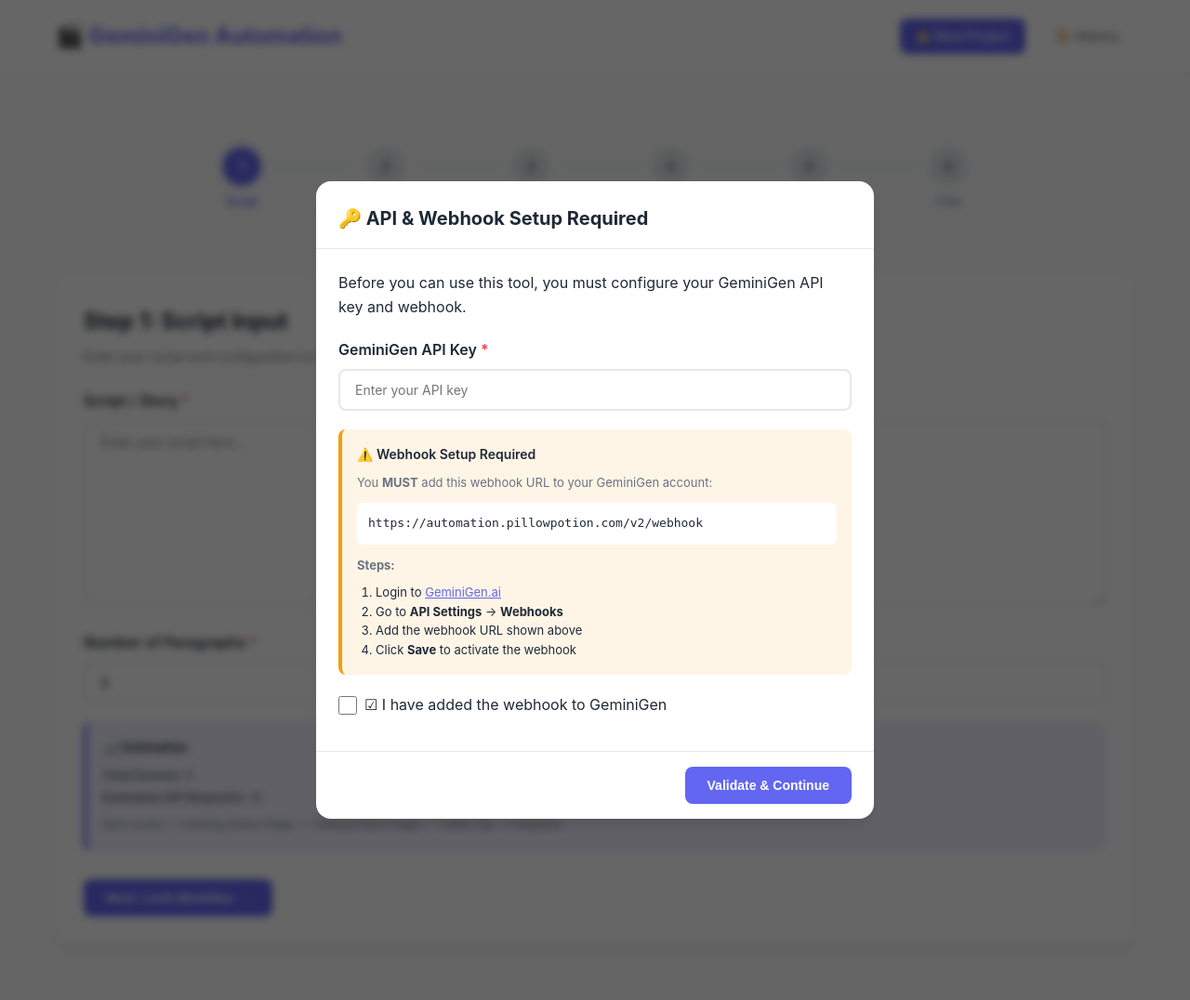
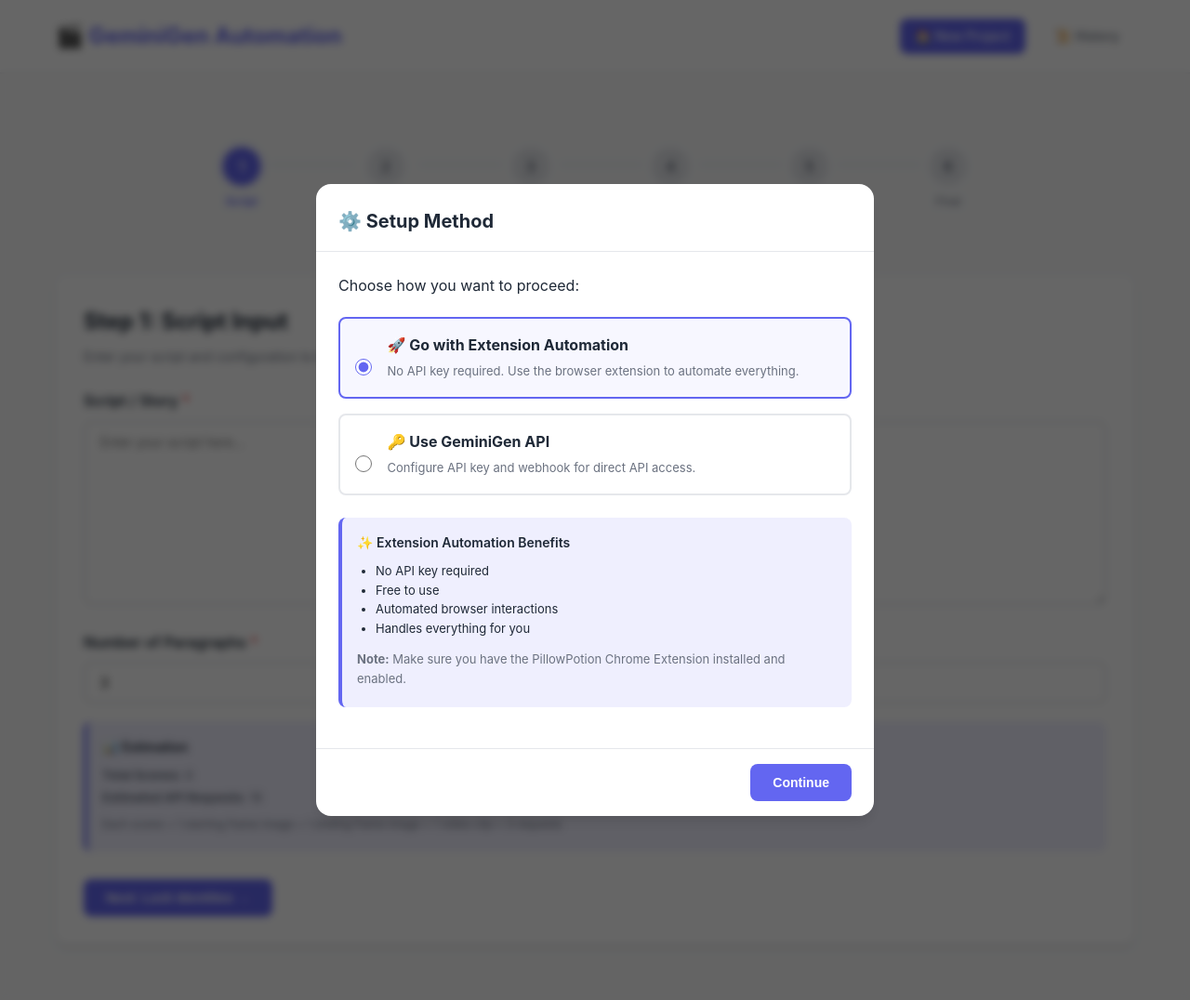
Before and after one commit to PillowPotionDiet/automation, a PHP site: page /public/tools/youtube-story-generator/ in a window 1280 px wide. Shown: the whole page at 93% size. Run offline with PHP 8.4, Linux system fonts and the light colour scheme.

Commit message:
Add Extension Automation bypass option to YouTube Story Generator
Added a second setup method that allows users to bypass API configuration
and use the Chrome extension for automation instead.

Changes:
- Updated Setup Modal with two options:
  1. Extension Automation (default) - No API key required
  2. GeminiGen API - Traditional API key + webhook setup
- Added radio button selection with visual feedback
- Added toggleSetupMethod() to show/hide relevant sections
- Updated validation logic to support both methods
- Extension Automation bypasses API validation completely
- Saves user's choice to localStorage (setupMethod)
- Updated modal header from "API & Webhook Setup Required" to "Setup Method"
- Added CSS styles for radio options with hover effects
- Added Extension Automation benefits info box
- Modal only shows on first visit or if API method selected without credentials

User Flow:
- First-time users see Setup Method modal
- Can choose Extension Automation (free, no config) or API (requires key)
- Extension Automation: Click Continue → proceed to script input
- API Method: Enter API key + confirm webhook → validate → proceed
- Choice is remembered in localStorage
- Both methods work with Storyboard Brain and GeminiGen Brain

Co-Authored-By: Claude Sonnet 4.5 <noreply@anthropic.com>

```diff
--- a/public/tools/youtube-story-generator/index.html
+++ b/public/tools/youtube-story-generator/index.html
@@ -210,15 +210,38 @@
     <div id="validationModal" class="modal-overlay" style="display: none;">
         <div class="modal">
             <div class="modal-header">
-                <h2>🔑 API & Webhook Setup Required</h2>
+                <h2>⚙️ Setup Method</h2>
                 <!-- Admin-only close button -->
                 <button id="adminCloseBtn" class="modal-close-btn" style="display: none;" onclick="closeValidationModal()">×</button>
             </div>
             <div class="modal-body">
                 <p style="margin-bottom: 20px;">
-                    Before you can use this tool, you must configure your GeminiGen API key and webhook.
+                    Choose how you want to proceed:
                 </p>
 
+                <!-- Method Selection -->
+                <div style="margin-bottom: 24px;">
+                    <div style="display: flex; gap: 16px; flex-direction: column;">
+                        <label class="radio-option" style="padding: 16px; border: 2px solid #e5e7eb; border-radius: 8px; cursor: pointer; transition: all 0.2s;">
+                            <input type="radio" name="setupMethod" id="methodExtension" value="extension" checked style="margin-right: 12px;">
+                            <div style="display: inline-block;">
+                                <strong style="font-size: 16px;">🚀 Go with Extension Automation</strong>
+                                <p style="margin: 4px 0 0 0; font-size: 13px; color: #6b7280;">No API key required. Use the browser extension to automate everything.</p>
+                            </div>
+                        </label>
+
+                        <label class="radio-option" style="padding: 16px; border: 2px solid #e5e7eb; border-radius: 8px; cursor: pointer; transition: all 0.2s;">
+                            <input type="radio" name="setupMethod" id="methodAPI" value="api" style="margin-right: 12px;">
+                            <div style="display: inline-block;">
+                                <strong style="font-size: 16px;">🔑 Use GeminiGen API</strong>
+                                <p style="margin: 4px 0 0 0; font-size: 13px; color: #6b7280;">Configure API key and webhook for direct API access.</p>
+                            </div>
+                        </label>
+                    </div>
+                </div>
+
+                <!-- API Setup Section (Hidden by default) -->
+                <div id="apiSetupSection" style="display: none;">
                     <!-- API Key Input -->
                     <div class="form-group">
                         <label class="form-label" for="apiKeyInput">
@@ -257,12 +280,27 @@
                             ☑ I have added the webhook to GeminiGen
                         </label>
                     </div>
+                </div>
+
+                <!-- Extension Automation Info (Shown by default) -->
+                <div id="extensionInfoSection">
+                    <div class="info-box" style="background: rgba(99, 102, 241, 0.1); border-left-color: var(--primary-color);">
+                        <h3>✨ Extension Automation Benefits</h3>
+                        <ul style="margin-left: 20px; margin-top: 8px; font-size: 13px;">
+                            <li>No API key required</li>
+                            <li>Free to use</li>
+                            <li>Automated browser interactions</li>
+                            <li>Handles everything for you</li>
+                        </ul>
+                        <p style="margin-top: 12px; font-size: 13px;"><strong>Note:</strong> Make sure you have the PillowPotion Chrome Extension installed and enabled.</p>
+                    </div>
+                </div>
 
                 <div id="validationError" style="color: var(--error-color); margin-top: 12px; display: none;"></div>
             </div>
             <div class="modal-footer">
                 <button id="validateBtn" class="btn btn-primary">
-                    Validate & Continue
+                    Continue
                 </button>
             </div>
         </div>
@@ -302,10 +340,41 @@
             document.getElementById('validationModal').style.display = 'none';
         }
 
+        // Toggle between API and Extension setup
+        function toggleSetupMethod() {
+            const methodExtension = document.getElementById('methodExtension');
+            const methodAPI = document.getElementById('methodAPI');
+            const apiSetupSection = document.getElementById('apiSetupSection');
+            const extensionInfoSection = document.getElementById('extensionInfoSection');
+
+            if (methodExtension.checked) {
+                // Show extension info, hide API setup
+                apiSetupSection.style.display = 'none';
+                extensionInfoSection.style.display = 'block';
+            } else if (methodAPI.checked) {
+                // Show API setup, hide extension info
+                apiSetupSection.style.display = 'block';
+                extensionInfoSection.style.display = 'none';
+            }
+
+            // Update radio option styling
+            document.querySelectorAll('.radio-option').forEach(option => {
+                const radio = option.querySelector('input[type="radio"]');
+                if (radio.checked) {
+                    option.style.borderColor = 'var(--primary-color)';
+                    option.style.backgroundColor = 'rgba(99, 102, 241, 0.05)';
+                } else {
+                    option.style.borderColor = '#e5e7eb';
+                    option.style.backgroundColor = 'transparent';
+                }
+            });
+        }
+
         // Check if API key exists
         window.addEventListener('DOMContentLoaded', () => {
             const apiKey = StateManager.getApiKey();
             const webhookConfigured = StateManager.isWebhookConfigured();
+            const setupMethod = localStorage.getItem('setupMethod') || 'extension';
 
             // Check if user is admin - show close button
             const user = JSON.parse(localStorage.getItem('user') || 'null');
@@ -313,10 +382,26 @@
                 document.getElementById('adminCloseBtn').style.display = 'block';
             }
 
-            if (!apiKey || !webhookConfigured) {
-                // Show validation modal
+            // Check if user has selected extension automation before
+            if (setupMethod === 'extension') {
+                // Don't show modal if extension automation was previously selected
+                // Only show if they haven't made a choice yet or selected API but missing credentials
+                if (!localStorage.getItem('setupMethodChosen')) {
                     document.getElementById('validationModal').style.display = 'flex';
                 }
+            } else if (!apiKey || !webhookConfigured) {
+                // Show validation modal if API method selected but not configured
+                document.getElementById('validationModal').style.display = 'flex';
+                document.getElementById('methodAPI').checked = true;
+                toggleSetupMethod();
+            }
+
+            // Add event listeners for radio buttons
+            document.getElementById('methodExtension').addEventListener('change', toggleSetupMethod);
+            document.getElementById('methodAPI').addEventListener('change', toggleSetupMethod);
+
+            // Initialize the toggle
+            toggleSetupMethod();
 
             // Load saved script data if exists
             const savedData = StateManager.getScriptData();
@@ -330,12 +415,29 @@
 
         // Validation button handler
         document.getElementById('validateBtn').addEventListener('click', async () => {
-            const apiKey = document.getElementById('apiKeyInput').value.trim();
-            const webhookConfirmed = document.getElementById('webhookConfirm').checked;
+            const methodExtension = document.getElementById('methodExtension');
+            const methodAPI = document.getElementById('methodAPI');
             const errorDiv = document.getElementById('validationError');
 
             // Clear previous errors
             errorDiv.style.display = 'none';
+
+            // Check which method is selected
+            if (methodExtension.checked) {
+                // Extension Automation - No validation needed
+                localStorage.setItem('setupMethod', 'extension');
+                localStorage.setItem('setupMethodChosen', 'true');
+
+                // Hide modal
+                document.getElementById('validationModal').style.display = 'none';
+
+                Utils.showSuccess('Extension Automation selected! You can now proceed.');
+                return;
+            }
+
+            // API Method - Validate API key and webhook
+            const apiKey = document.getElementById('apiKeyInput').value.trim();
+            const webhookConfirmed = document.getElementById('webhookConfirm').checked;
 
             // Validate inputs
             if (!apiKey) {
@@ -362,6 +464,8 @@
                 // Save API key and webhook status
                 StateManager.saveApiKey(apiKey);
                 StateManager.setWebhookConfigured(true);
+                localStorage.setItem('setupMethod', 'api');
+                localStorage.setItem('setupMethodChosen', 'true');
 
                 // Hide modal
                 document.getElementById('validationModal').style.display = 'none';
--- a/public/tools/youtube-story-generator/styles.css
+++ b/public/tools/youtube-story-generator/styles.css
@@ -220,6 +220,23 @@ body {
     display: grid;
     grid-template-columns: repeat(auto-fit, minmax(200px, 1fr));
     gap: 20px;
+}
+
+/* RADIO OPTIONS */
+.radio-option {
+    transition: all 0.2s ease;
+}
+
+.radio-option:hover {
+    border-color: var(--primary-color) !important;
+    box-shadow: 0 2px 8px rgba(99, 102, 241, 0.1);
+}
+
+.radio-option input[type="radio"] {
+    cursor: pointer;
+    width: 18px;
+    height: 18px;
+    accent-color: var(--primary-color);
 }
 
 /* CHECKBOX */
```
Lines whose indentation alone changed are shown as unchanged.
